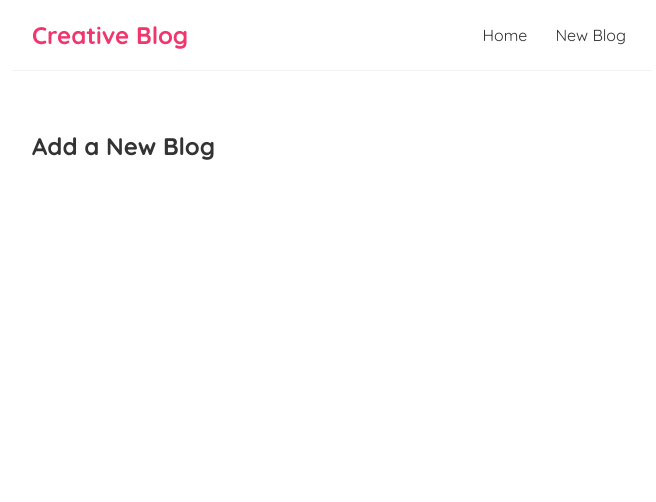
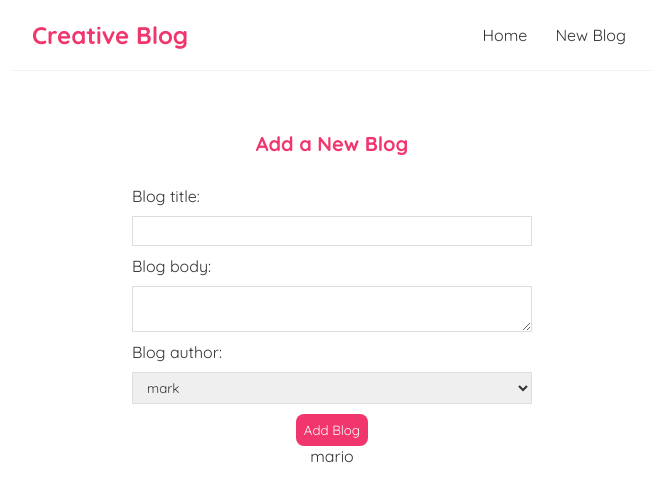
Before and after one commit to Max88-git/react-blog, a React (Create React App) app: page /create in a window 1280 px wide. Shown: the top 502 px of the page, without its empty margins (308-964 px from the left). Built offline with nearby package versions, Linux system fonts and the light colour scheme.

Commit message:
Add controlled inputs in Create component

```diff
--- a/src/Create.js
+++ b/src/Create.js
@@ -1,7 +1,40 @@
+import { useState } from "react";
+
 const Create = () => {
+  const [title, setTitle] = useState('');
+  const [body, setBody] = useState('');
+  const [author, setAuthor] = useState('mario');
+
   return (
     <div className="create">
       <h2>Add a New Blog</h2>
+      <form>
+        <label>Blog title:</label>
+        <input
+          type="text"
+          required
+          value={title}
+          onChange={(e) => setTitle(e.target.value)}
+        />
+        <label>Blog body:</label>
+        <textarea
+          required
+          value={body}
+          onChange={(e) => setBody(e.target.value)}
+        ></textarea>
+        <label>Blog author:</label>
+        <select
+          value={author}
+          onChange={(e) => setAuthor(e.target.value)}
+        >
+          <option value="mark">mark</option>
+          <option value="tom">tom</option>
+        </select>
+        <button>Add Blog</button>
+        <p>{ title }</p>
+        <p>{ body }</p>
+        <p>{ author }</p>
+      </form>
     </div>
   );
 }
--- a/src/index.css
+++ b/src/index.css
@@ -71,3 +71,41 @@
 .blog-details div {
   margin: 20px 0;
 }
+
+/* create new blog form */
+.create {
+  max-width: 400px;
+  margin: 0 auto;
+  text-align: center;
+}
+
+.create label {
+  text-align: left;
+  display: block;
+}
+
+.create h2 {
+  font-size: 20px;
+  color: #f1356d;
+  margin-bottom: 30px;
+}
+
+.create input,
+.create textarea,
+.create select {
+  width: 100%;
+  padding: 6px 10px;
+  margin: 10px 0;
+  border: 1px solid #ddd;
+  box-sizing: border-box;
+  display: block;
+}
+
+.create button {
+  background: #f1356d;
+  color: #fff;
+  border: 0;
+  padding: 8px;
+  border-radius: 8px;
+  cursor: pointer;
+}
```
